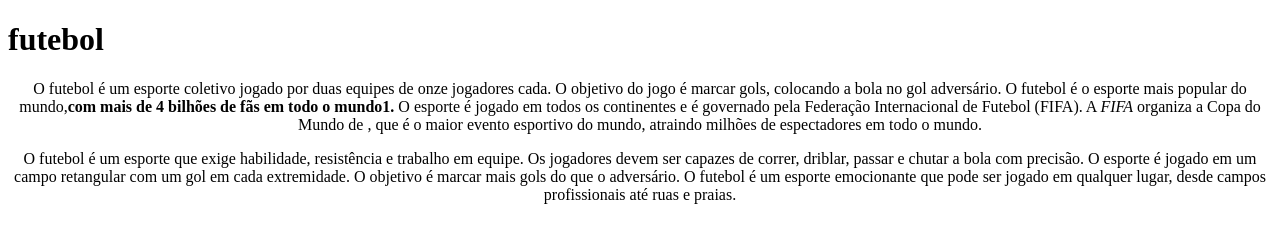
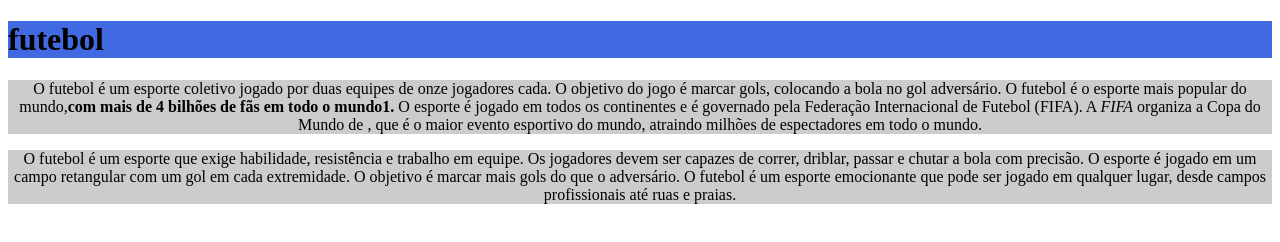
Before and after one commit to guilherme00121212/futebol, a plain HTML site: page index.html in a window 1280 px wide. Drawn offline with Linux system fonts and the light colour scheme.

Commit message:
mudando a cor de fundo

```diff
--- a/style.css
+++ b/style.css
@@ -1,3 +1,7 @@
 P {
     text-align: center;
+    background: #CCCCCC;
 }
+h1 {
+    background: #4169E1;
+}
```
